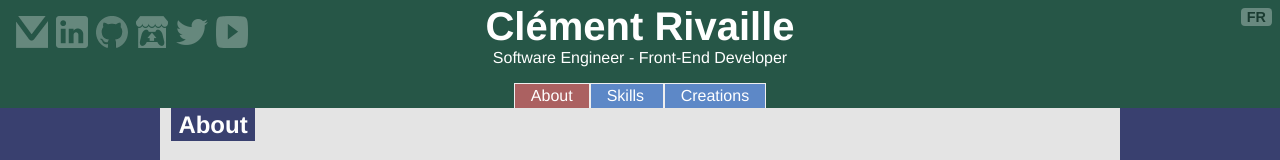
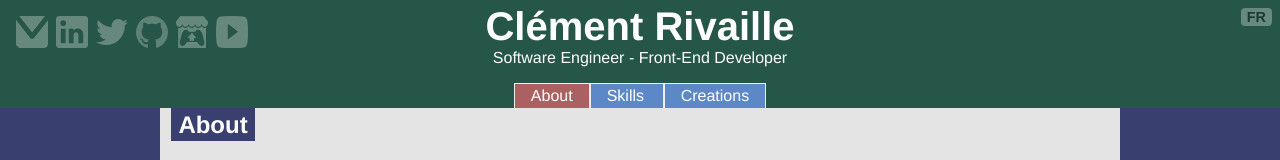
Before and after one commit to ClementRivaille/ClementRivaille.github.io, a Vue app: page / in a window 1280 px wide. Shown: the top 160 px of the page. Built offline with nearby package versions, Linux system fonts and the light colour scheme.

Commit message:
fix(link-list): mail icon & order

```diff
--- a/src/components/LinksList.vue
+++ b/src/components/LinksList.vue
@@ -1,5 +1,5 @@
 <template>
-  <ul>
+  <ul role="contact">
     <li v-for="link in links">
       <a :title="link.name" :href="link.url">
         <img :src="link.icon"></img>
@@ -32,6 +32,11 @@ export default {
           icon: linkedinIcon,
         },
         {
+          name: 'twitter',
+          url: 'https://twitter.com/Itooh_',
+          icon: twitterIcon,
+        },
+        {
           name: 'github',
           url: 'https://github.com/ClementRivaille',
           icon: githubIcon,
@@ -40,11 +45,6 @@ export default {
           name: 'itch.io',
           url: 'https://itooh.itch.io/',
           icon: itchIcon,
-        },
-        {
-          name: 'twitter',
-          url: 'https://twitter.com/Itooh_',
-          icon: twitterIcon,
         },
         {
           name: 'youtube',
```
Also changed, not shown: src/assets/mail.png.
